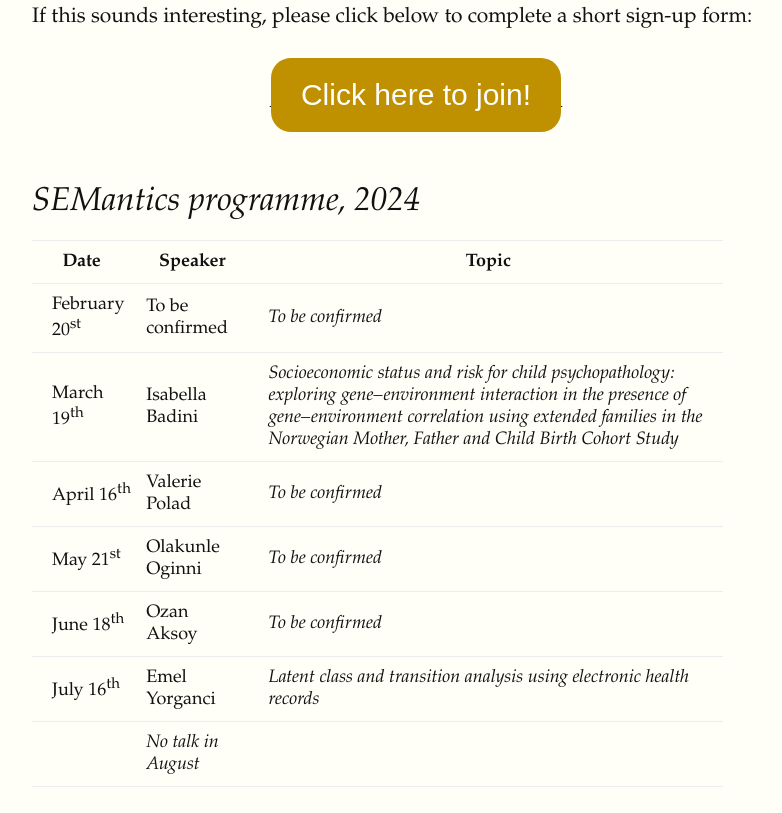
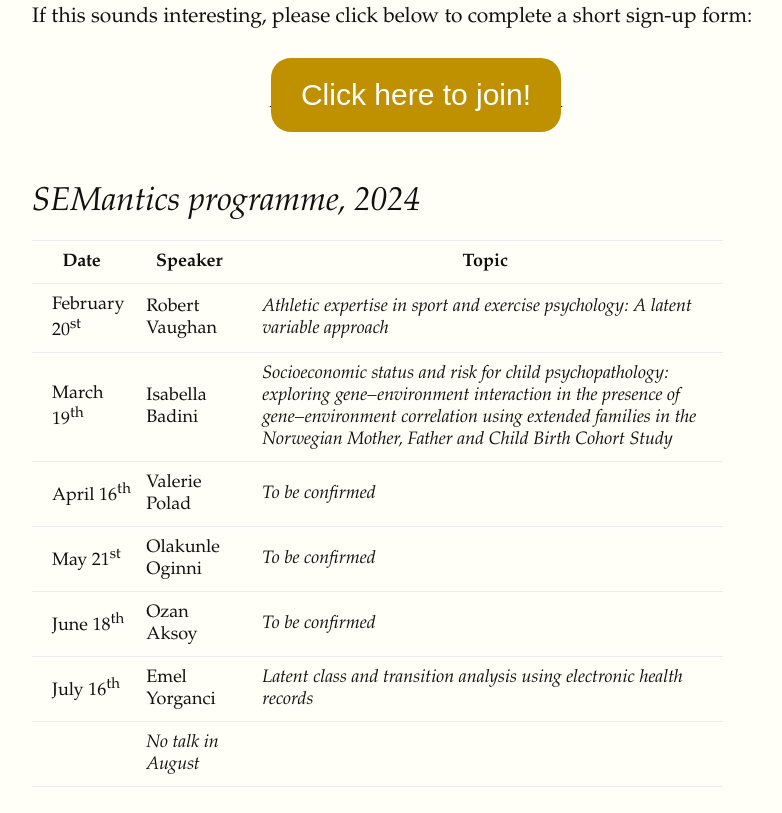
Before and after one commit to ewancarr/semantics, a plain HTML site: page index.html in a window 1280 px wide. Shown: the part 1134-1947 px from the top of the page, without its empty margins (224-1006 px from the left). Drawn offline with Linux system fonts and the light colour scheme; a web font is replaced by a local one.

Commit message:
Update speaker

```diff
--- a/index.html
+++ b/index.html
@@ -64,8 +64,8 @@
         <tbody>
             <tr>
                 <td>February 20<sup>st</sup></td>
-                <td>To be confirmed</td>
-                <td><i>To be confirmed</i></td>
+                <td>Robert Vaughan</td>
+                <td><i>Athletic expertise in sport and exercise psychology: A latent variable approach</i></td>
             </tr>
             <tr>
                 <td>March 19<sup>th</sup></td>
```
